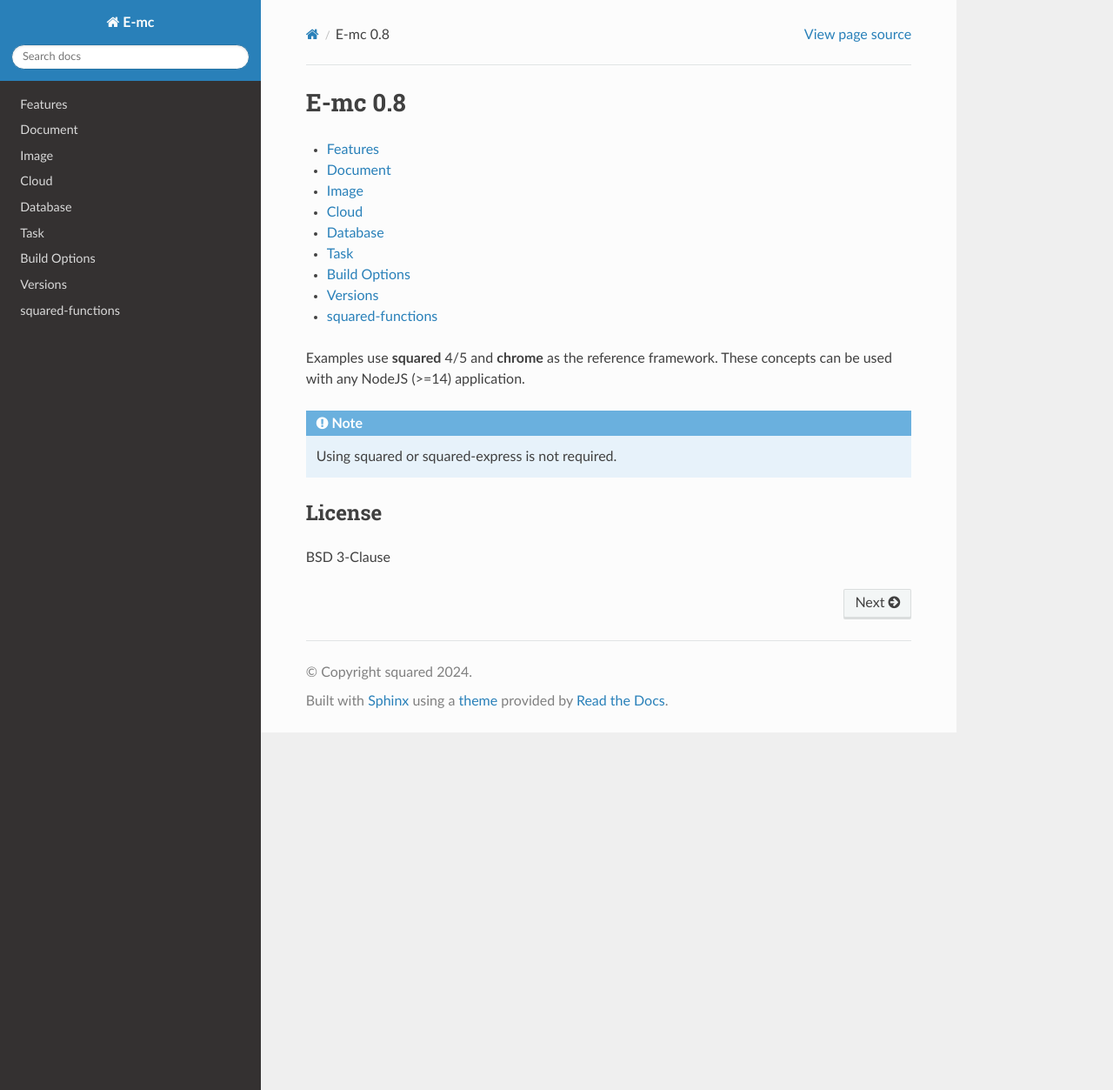
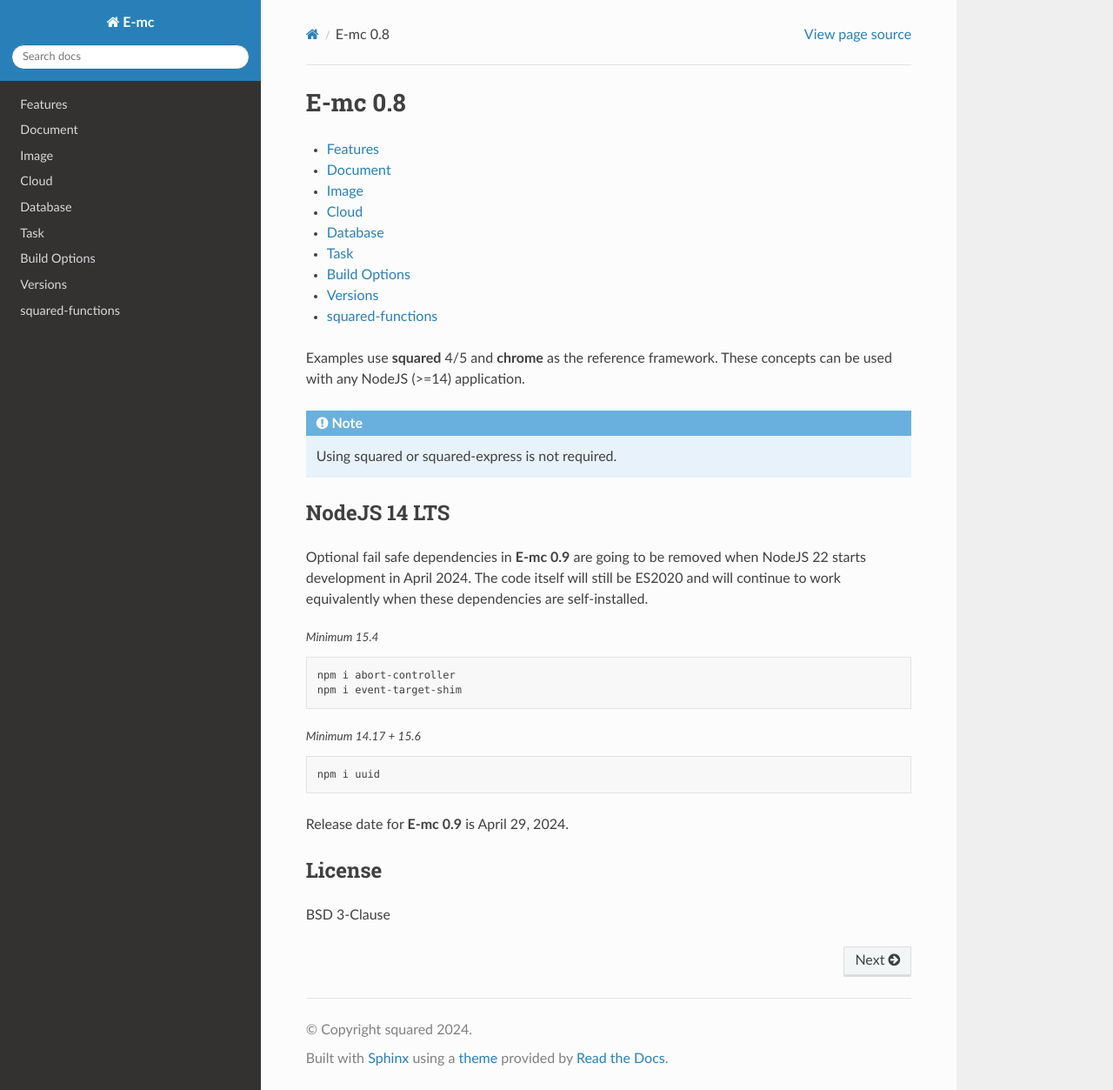
Before and after one commit to anpham6/chrome-docs, a Sphinx documentation site: the page built from source/index.rst, in a window 1280 px wide and 1253 px high. Shown: the whole window at 87% size. Built offline with Sphinx 7.4.7 and the Read the Docs theme 2.0.0, drawn with Linux system fonts in a browser that asks for light colours.

Commit message:
NodeJS 14 LTS installation instructions for E-mc 0.9.

```diff
--- a/source/document/index.rst
+++ b/source/document/index.rst
@@ -15,4 +15,4 @@ Document
    plugins/index
    finalize
 
-.. note:: **JSON/YAML** configuration is available to separate the inline command options from the HTML. Any assets inside the configuration file will override any settings either inline or from JavaScript.
+.. note:: **JSON/YAML** configuration is available to separate writing ``data-chrome`` command options in the HTML. Any assets inside the configuration file will override any settings either inline or from JavaScript.
--- a/source/document/interface.rst
+++ b/source/document/interface.rst
@@ -48,7 +48,7 @@ Interface
 
       hash?: "md5" | "sha1" | "sha224" | "sha256" | "sha384" | "sha512"; // md5[8] will shorten hash to the first 8 characters
 
-      checksum?: string | { algorithm: string, value: string, digest?: string }; // Download URI + Default is "sha256"
+      checksum?: string | { algorithm: string; value: string; digest?: string }; // Download URI + Default is "sha256"
       checksumOutput?: string | {/* Same */}; // Expected locally transformed result
 
       incremental?: false | "none" | "staging" | "etag" | "exists"; // Will override batch request.incremental
@@ -59,7 +59,7 @@ Interface
 
       mergeType?: "none" | "over" | "under"; // Used when different selectors target same element
 
-      watch?: boolean | { interval?: number, expires?: string }; // type: js | css | image (expires: 1h 1m 1s)
+      watch?: boolean | { interval?: number; expires?: string }; // type: js | css | image (expires: 1h 1m 1s)
 
       cloudStorage?: CloudService[];
 
--- a/source/index.rst
+++ b/source/index.rst
@@ -19,6 +19,24 @@ Examples use **squared** 4/5 and **chrome** as the reference framework. These co
 
 .. note:: Using squared or squared-express is not required.
 
+NodeJS 14 LTS
+=============
+
+Optional fail safe dependencies in **E-mc 0.9** are going to be removed when NodeJS 22 starts development in April 2024. The code itself will still be ES2020 and will continue to work equivalently when these dependencies are self-installed.
+
+.. code-block:: sh
+  :caption: Minimum 15.4
+
+  npm i abort-controller
+  npm i event-target-shim
+
+.. code-block:: sh
+  :caption: Minimum 14.17 + 15.6
+
+  npm i uuid
+
+Release date for **E-mc 0.9** is April 29, 2024.
+
 License
 =======
 
```
Also changed, not shown: other parts of source/document/interface.rst (+1 -1 lines).
